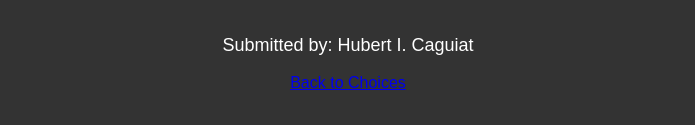
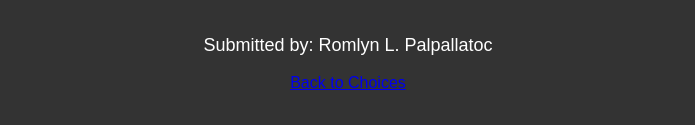
Before and after one commit to hubertcaguiat/myJS, a plain HTML site: page compare.html in a window 1280 px wide. Shown: the part 672-797 px from the top of the page, without its empty margins (292-987 px from the left). Drawn offline with Linux system fonts and the light colour scheme.

Commit message:
updated po

```diff
--- a/compare.html
+++ b/compare.html
@@ -18,7 +18,7 @@
     <p>Remark: <span id="result"></span></p>
 </div>
 
-<p>Submitted by: Hubert I. Caguiat</p>
+<p>Submitted by: Romlyn L. Palpallatoc</p>
 <a href="index.html">Back to Choices</a>
 
     <script>
```
